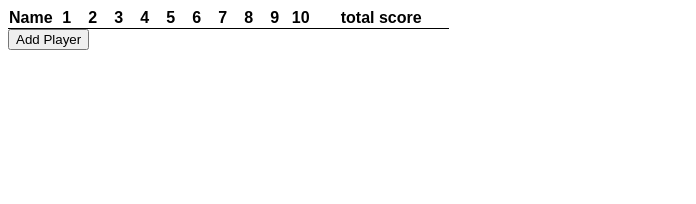
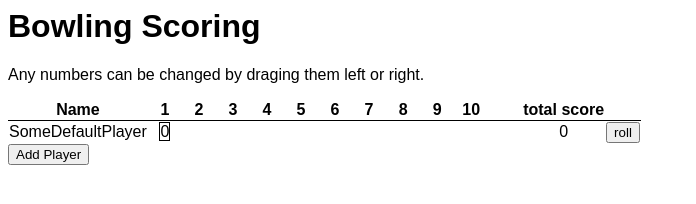
Before and after one commit to lwassermann/bowling, a plain HTML site: page index.html in a window 1280 px wide. Shown: the whole page, without its empty margins (0-696 px from the left). Drawn offline with Linux system fonts and the light colour scheme.

Commit message:
added headline and explaination for scrubbing

```diff
--- a/bowling.css
+++ b/bowling.css
@@ -15,6 +15,7 @@ th {
 
 td {
 	text-align: center;
+	min-width: 2em;
 }
 
 testresults {
--- a/index.html
+++ b/index.html
@@ -6,6 +6,8 @@
   <body>
     <script src="lib.js"></script>
     <script src="bowling.js"></script>
+    <h1> Bowling Scoring </h1>
+    <p> Any numbers can be changed by draging them left or right. </p>
     <scoring id="scoring"></scoring>
     <button id='addPlayer'>Add Player</button><br />
     <script>
@@ -27,6 +29,7 @@ document.getElementById('addPlayer').addEventListener('click', function(evt) {
   var name = window.prompt('What is the nwe player name?', 'player ' + (bowling.players.length + 1))
   bowling.addPlayer(name);
 })
+bowling.addPlayer('SomeDefaultPlayer');
 
     </script>
     <script src="test.js"></script>
```
